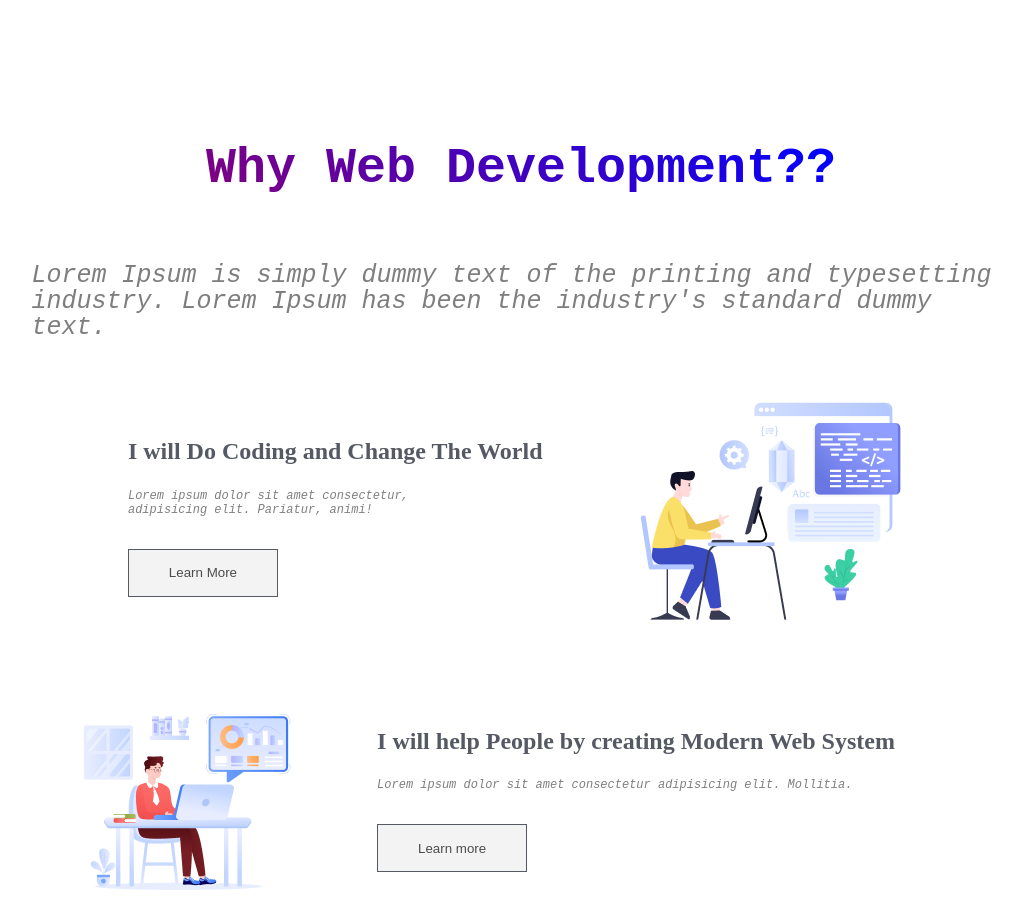
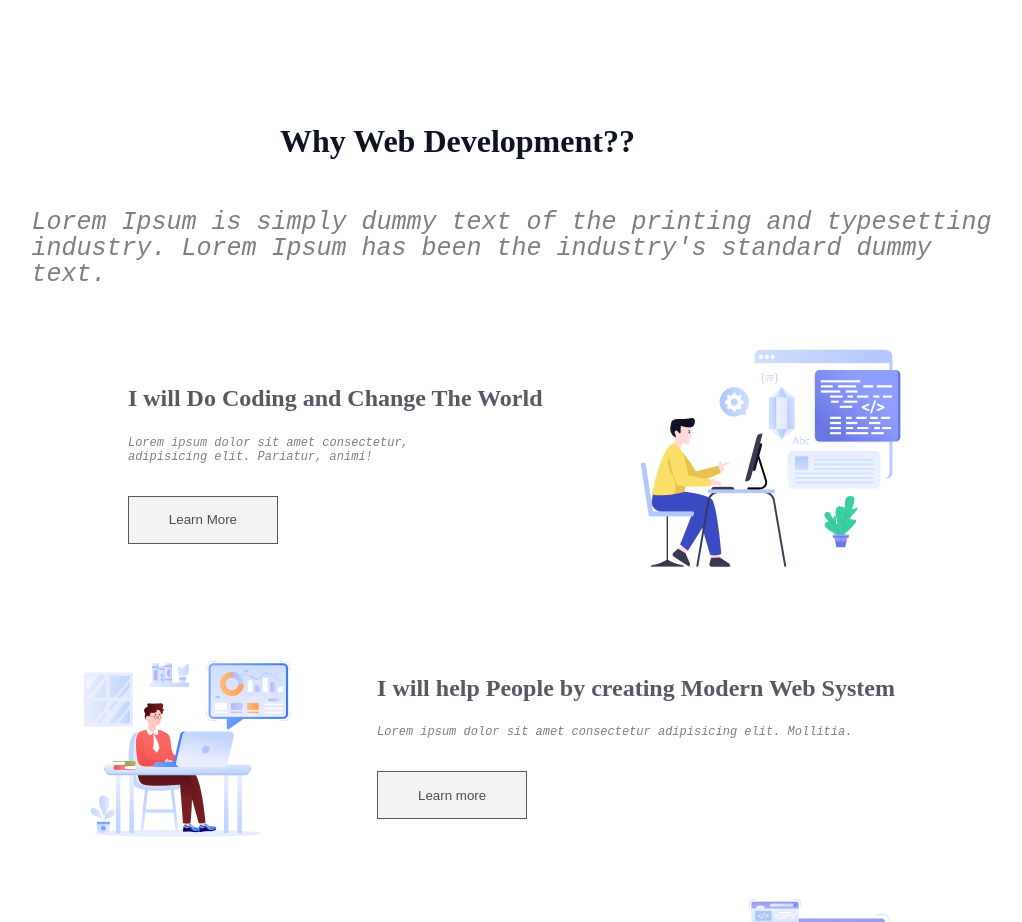
Before and after one commit to Rayied991/Task1, a plain HTML site: page index.html in a window 1280 px wide. Shown: the part 880-1802 px from the top of the page, without its empty margins (119-1141 px from the left). Drawn offline with Linux system fonts and the light colour scheme; a web font is replaced by a local one.

Commit message:
4rd commit

```diff
--- a/style.css
+++ b/style.css
@@ -99,12 +99,32 @@ nav li a {
   align-items: center;
 }
 .course-content>h1{
-  font-family: "Azeret Mono", monospace;
-  font-size: 50px;
-  font-weight: 600;
-  background: linear-gradient(45deg, purple,blue);
-  -webkit-text-fill-color: transparent;
-  -webkit-background-clip: text;
+
+position: static;
+width: 852px;
+height: 39px;
+
+display: flex;
+flex-direction: column;
+justify-content: center;
+align-items: center;
+padding: 0px;
+
+
+
+flex: none;
+order: 0;
+align-self: stretch;
+flex-grow: 0;
+margin: 24px 0px;
+  color: rgb(13, 19, 33);
+  font-family: Azeret Mono;
+  font-size: 32px;
+  font-weight: 800;
+  line-height: 37px;
+  letter-spacing: 0%;
+  text-align: center;
+  /* -webkit-background-clip: text; */
 
 
 }
```
Also changed, not shown: index.html (+1 -1 lines).
